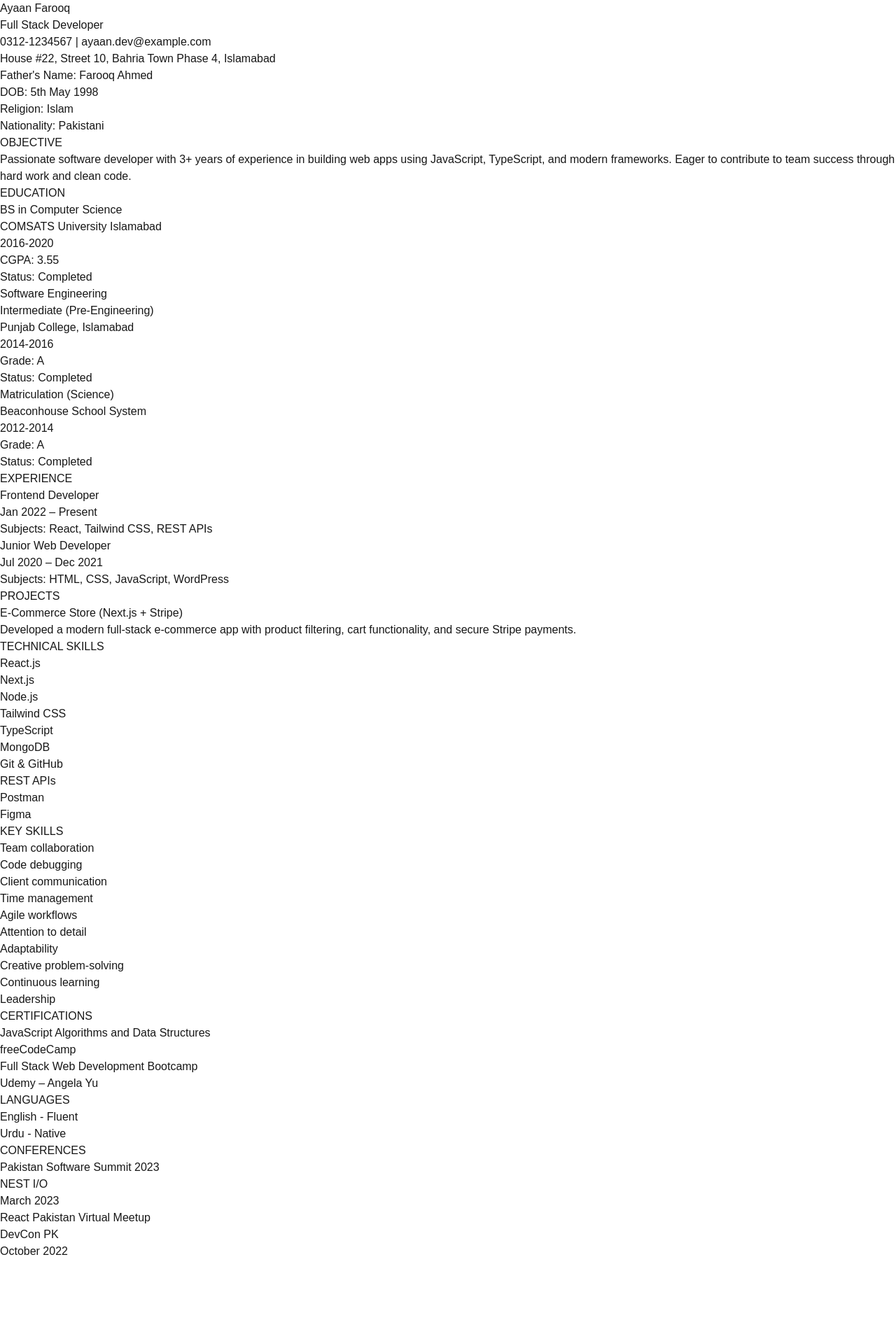
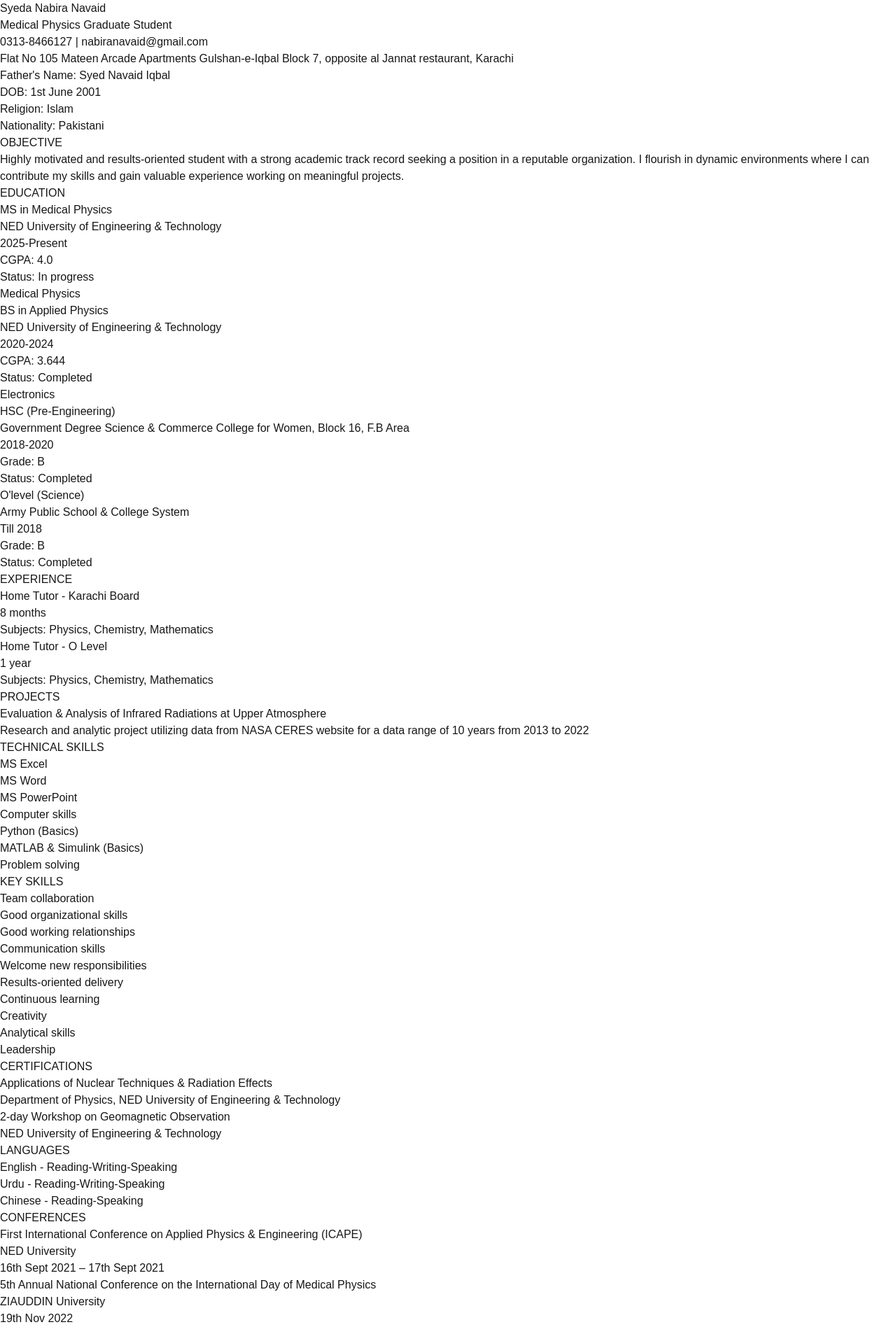
Before and after one commit to NaumanNavaid/sister-resume, a Next.js app: page /nabira/multiple_layout/Modern_layout in a window 1280 px wide. Shown: the whole page at 70% size. Before the commit the page ends 1800 px from the top, so only its background shows below. Built offline with nearby package versions, Linux system fonts and the light colour scheme.

Commit message:
Update Resumedata.ts

```diff
--- a/src/app/data/Resumedata.ts
+++ b/src/app/data/Resumedata.ts
@@ -1,120 +1,129 @@
 const resumeData = {
-  name: "Ayaan Farooq",
-  title: "Full Stack Developer",
+  name: "Syeda Nabira Navaid",
+  title: "Medical Physics Graduate Student",
   contact: {
-    phone: "0312-1234567",
-    email: "ayaan.dev@example.com",
-    linkedin: "https://www.linkedin.com/in/ayaanfarooq",
-    address: "House #22, Street 10, Bahria Town Phase 4, Islamabad",
-    father: "Farooq Ahmed",
-    dob: "5th May 1998",
+    phone: "0313-8466127",
+    email: "nabiranavaid@gmail.com",
+    linkedin: "https://www.linkedin.com/in/nabira-navaid-2b29b6257",
+    address: "Flat No 105 Mateen Arcade Apartments Gulshan-e-Iqbal Block 7, opposite al Jannat restaurant, Karachi",
+    father: "Syed Navaid Iqbal",
+    dob: "1st June 2001",
     religion: "Islam",
     nationality: "Pakistani"
   },
   objective:
-    "Passionate software developer with 3+ years of experience in building web apps using JavaScript, TypeScript, and modern frameworks. Eager to contribute to team success through hard work and clean code.",
+    "Highly motivated and results-oriented student with a strong academic track record seeking a position in a reputable organization. I flourish in dynamic environments where I can contribute my skills and gain valuable experience working on meaningful projects.",
   experience: [
     {
-      role: "Frontend Developer",
-      duration: "Jan 2022 – Present",
-      subjects: "React, Tailwind CSS, REST APIs"
+      role: "Home Tutor - Karachi Board",
+      duration: "8 months",
+      subjects: "Physics, Chemistry, Mathematics"
     },
     {
-      role: "Junior Web Developer",
-      duration: "Jul 2020 – Dec 2021",
-      subjects: "HTML, CSS, JavaScript, WordPress"
+      role: "Home Tutor - O Level",
+      duration: "1 year",
+      subjects: "Physics, Chemistry, Mathematics"
     }
   ],
   education: [
     {
-      degree: "BS in Computer Science",
-      institution: "COMSATS University Islamabad",
-      duration: "2016-2020",
-      gpa: "3.55",
-      specialization: "Software Engineering",
+      degree: "MS in Medical Physics",
+      institution: "NED University of Engineering & Technology",
+      duration: "2025-Present",
+      gpa: "4.0",
+      specialization: "Medical Physics",
+      status: "In progress"
+    },
+    {
+      degree: "BS in Applied Physics",
+      institution: "NED University of Engineering & Technology",
+      duration: "2020-2024",
+      gpa: "3.644",
+      specialization: "Electronics",
       status: "Completed"
     },
     {
-      degree: "Intermediate (Pre-Engineering)",
-      institution: "Punjab College, Islamabad",
-      duration: "2014-2016",
-      grade: "A",
+      degree: "HSC (Pre-Engineering)",
+      institution: "Government Degree Science & Commerce College for Women, Block 16, F.B Area",
+      duration: "2018-2020",
+      grade: "B",
       status: "Completed"
     },
     {
-      degree: "Matriculation (Science)",
-      institution: "Beaconhouse School System",
-      duration: "2012-2014",
-      grade: "A",
+      degree: "O'level (Science)",
+      institution: "Army Public School & College System",
+      duration: "Till 2018",
+      grade: "B",
       status: "Completed"
     }
   ],
   internship: {
-    organization: "Systems Limited",
-    department: "Web Applications",
-    duration: "Jul 2019 – Sep 2019"
+    organization: "Jinnah Postgraduate Medical College (JPMC)",
+    department: "CyberKnife & Tomotherapy",
+    duration: "27 August 2022 – 12 September 2022"
   },
   projects: [
     {
-      title: "E-Commerce Store (Next.js + Stripe)",
+      title: "Evaluation & Analysis of Infrared Radiations at Upper Atmosphere",
       description:
-        "Developed a modern full-stack e-commerce app with product filtering, cart functionality, and secure Stripe payments."
+        "Research and analytic project utilizing data from NASA CERES website for a data range of 10 years from 2013 to 2022"
     }
   ],
   certifications: [
     {
-      name: "JavaScript Algorithms and Data Structures",
-      institution: "freeCodeCamp"
+      name: "Applications of Nuclear Techniques & Radiation Effects",
+      institution: "Department of Physics, NED University of Engineering & Technology"
     },
     {
-      name: "Full Stack Web Development Bootcamp",
-      institution: "Udemy – Angela Yu"
+      name: "2-day Workshop on Geomagnetic Observation",
+      institution: "NED University of Engineering & Technology"
     }
   ],
   conferences: [
     {
-      name: "Pakistan Software Summit 2023",
-      institution: "NEST I/O",
-      date: "March 2023"
+      name: "First International Conference on Applied Physics & Engineering (ICAPE)",
+      institution: "NED University",
+      date: "16th Sept 2021 – 17th Sept 2021"
     },
     {
-      name: "React Pakistan Virtual Meetup",
-      institution: "DevCon PK",
-      date: "October 2022"
+      name: "5th Annual National Conference on the International Day of Medical Physics",
+      institution: "ZIAUDDIN University",
+      date: "19th Nov 2022"
     }
   ],
   keySkills: [
     "Team collaboration",
-    "Code debugging",
-    "Client communication",
-    "Time management",
-    "Agile workflows",
-    "Attention to detail",
-    "Adaptability",
-    "Creative problem-solving",
+    "Good organizational skills",
+    "Good working relationships",
+    "Communication skills",
+    "Welcome new responsibilities",
+    "Results-oriented delivery",
     "Continuous learning",
+    "Creativity",
+    "Analytical skills",
     "Leadership"
   ],
   technicalSkills: [
-    "React.js",
-    "Next.js",
-    "Node.js",
-    "Tailwind CSS",
-    "TypeScript",
-    "MongoDB",
-    "Git & GitHub",
-    "REST APIs",
-    "Postman",
-    "Figma"
+    "MS Excel",
+    "MS Word",
+    "MS PowerPoint",
+    "Computer skills",
+    "Python (Basics)",
+    "MATLAB & Simulink (Basics)",
+    "Problem solving"
   ],
   languages: [
     {
       language: "English",
-      proficiency: "Fluent"
+      proficiency: "Reading-Writing-Speaking"
     },
     {
       language: "Urdu",
-      proficiency: "Native"
+      proficiency: "Reading-Writing-Speaking"
+    },
+    {
+      language: "Chinese",
+      proficiency: "Reading-Speaking"
     }
   ]
 };
```
